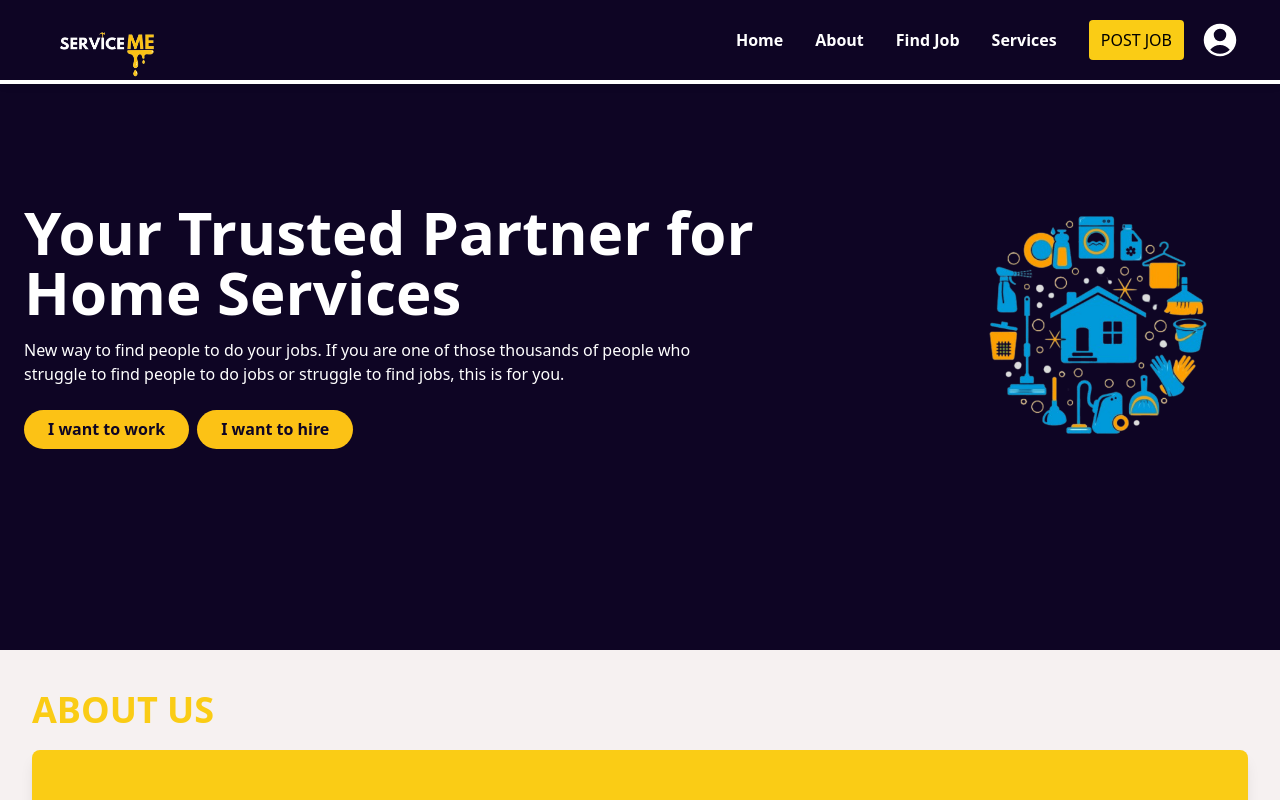
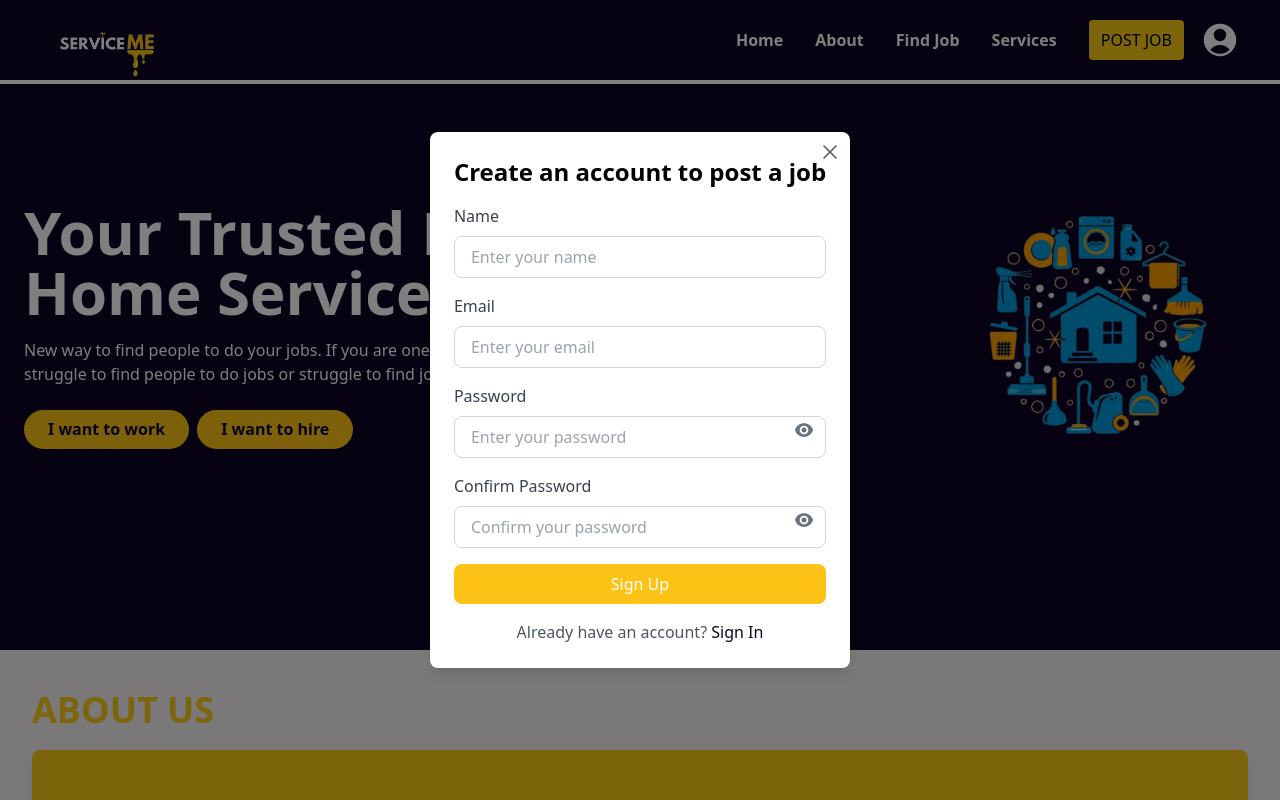
Before and after one commit to VirtusaMax/service-me-front-end, a React (Vite) app: page / in a window 1280 px wide. Both pictures are taken after a click on the button "POST JOB". Shown: the top 800 px of the page. Built offline with nearby package versions, Linux system fonts and the light colour scheme; grey boxes are pictures that could not be loaded.

Commit message:
Register button update

```diff
--- /dev/null
+++ b/src/components/custom-components/LoginModal.jsx
@@ -0,0 +1,151 @@
+import React, { useState } from 'react';
+import { XMarkIcon, EyeIcon, EyeSlashIcon } from '@heroicons/react/24/solid';
+
+const LoginModal = ({ showModal, closeModal }) => {
+    const [isSignUp, setIsSignUp] = useState(true);
+    const [showPassword, setShowPassword] = useState(false); // Toggle password visibility
+
+    if (!showModal) return null;
+
+    return (
+        <div className="fixed inset-0 flex items-center justify-center bg-black bg-opacity-50 z-50">
+            <div className="bg-white w-120 p-6 rounded-lg shadow-lg relative">
+                <h2 className="text-2xl font-bold mb-4">
+                    {isSignUp ? 'Create an account to post a job' : 'Sign In to post job'}
+                </h2>
+                <form>
+                    {!isSignUp && (
+                        <>
+                            <div className="mb-4">
+                                <label className="block text-gray-700 mb-2" htmlFor="email">
+                                    Email
+                                </label>
+                                <input
+                                    type="email"
+                                    id="email"
+                                    className="w-full px-4 py-2 border border-gray-300 rounded-lg focus:outline-none focus:ring focus:ring-custom-yellow"
+                                    placeholder="Enter your email"
+                                />
+                            </div>
+                            <div className="mb-4 relative">
+                                <label className="block text-gray-700 mb-2" htmlFor="password">
+                                    Password
+                                </label>
+                                <input
+                                    type={showPassword ? 'text' : 'password'}
+                                    id="password"
+                                    className="w-full px-4 py-2 border border-gray-300 rounded-lg focus:outline-none focus:ring focus:ring-custom-yellow"
+                                    placeholder="Enter your password"
+                                />
+                                <span
+                                    className="absolute right-3 top-9 cursor-pointer text-gray-500"
+                                    onClick={() => setShowPassword(!showPassword)}
+                                >
+                                    {showPassword ? (
+                                        <EyeSlashIcon className="w-5 h-5" />
+                                    ) : (
+                                        <EyeIcon className="w-5 h-5" />
+                                    )}
+                                </span>
+                            </div>
+                        </>
+                    )}
+                    {isSignUp && (
+                        <>
+                            <div className="mb-4">
+                                <label className="block text-gray-700 mb-2" htmlFor="name">
+                                    Name
+                                </label>
+                                <input
+                                    type="text"
+                                    id="name"
+                                    className="w-full px-4 py-2 border border-gray-300 rounded-lg focus:outline-none focus:ring focus:ring-custom-yellow"
+                                    placeholder="Enter your name"
+                                />
+                            </div>
+                            <div className="mb-4">
+                                <label className="block text-gray-700 mb-2" htmlFor="email">
+                                    Email
+                                </label>
+                                <input
+                                    type="email"
+                                    id="email"
+                                    className="w-full px-4 py-2 border border-gray-300 rounded-lg focus:outline-none focus:ring focus:ring-custom-yellow"
+                                    placeholder="Enter your email"
+                                />
+                            </div>
+                            <div className="mb-4 relative">
+                                <label className="block text-gray-700 mb-2" htmlFor="password">
+                                    Password
+                                </label>
+                                <input
+                                    type={showPassword ? 'text' : 'password'}
+                                    id="password"
+                                    className="w-full px-4 py-2 border border-gray-300 rounded-lg focus:outline-none focus:ring focus:ring-custom-yellow"
+                                    placeholder="Enter your password"
+                                />
+                                <span
+                                    className="absolute right-3 top-9 cursor-pointer text-gray-500"
+                                    onClick={() => setShowPassword(!showPassword)}
+                                >
+                                    {showPassword ? (
+                                        <EyeSlashIcon className="w-5 h-5" />
+                                    ) : (
+                                        <EyeIcon className="w-5 h-5" />
+                                    )}
+                                </span>
+                            </div>
+                            <div className="mb-4 relative">
+                                <label
+                                    className="block text-gray-700 mb-2"
+                                    htmlFor="confirm-password"
+                                >
+                                    Confirm Password
+                                </label>
+                                <input
+                                    type={showPassword ? 'text' : 'password'}
+                                    id="confirm-password"
+                                    className="w-full px-4 py-2 border border-gray-300 rounded-lg focus:outline-none focus:ring focus:ring-custom-yellow"
+                                    placeholder="Confirm your password"
+                                />
+                                <span
+                                    className="absolute right-3 top-9 cursor-pointer text-gray-500"
+                                    onClick={() => setShowPassword(!showPassword)}
+                                >
+                                    {showPassword ? (
+                                        <EyeSlashIcon className="w-5 h-5" />
+                                    ) : (
+                                        <EyeIcon className="w-5 h-5" />
+                                    )}
+                                </span>
+                            </div>
+                        </>
+                    )}
+                    <button
+                        type="submit"
+                        className="w-full bg-custom-yellow text-white py-2 px-4 rounded-lg hover:bg-custom-blue"
+                    >
+                        {isSignUp ? 'Sign Up' : 'Sign In'}
+                    </button>
+                </form>
+                <p className="mt-4 text-center text-gray-600">
+                    {isSignUp ? 'Already have an account?' : "Don't have an account?"}{' '}
+                    <span
+                        className="text-custom-blue cursor-pointer"
+                        onClick={() => setIsSignUp(!isSignUp)}
+                    >
+                        {isSignUp ? 'Sign In' : 'Sign Up'}
+                    </span>
+                </p>
+                <div
+                    className="absolute top-2 right-2 cursor-pointer"
+                    onClick={closeModal}
+                >
+                    <XMarkIcon className="w-6 h-6 text-gray-600 hover:text-custom-yellow" />
+                </div>
+            </div>
+        </div>
+    );
+};
+
+export default LoginModal;
--- a/src/components/custom-components/Navbar.jsx
+++ b/src/components/custom-components/Navbar.jsx
@@ -1,7 +1,8 @@
-// src/components/Navbar.js
+// src/components/custom-components/Navbar.jsx
 import React, { useState } from 'react';
 import { Bars3BottomLeftIcon, XMarkIcon, UserCircleIcon } from '@heroicons/react/24/solid';
 import logo from "../../assets/header_section/logo1.png";
+import LoginModal from './LoginModal'; // Import LoginModal
 
 const Navbar = () => {
     const Links = [
@@ -12,6 +13,10 @@ const Navbar = () => {
     ];
 
     const [isOpen, setIsOpen] = useState(false);
+    const [showModal, setShowModal] = useState(false);
+
+    const openModal = () => setShowModal(true);
+    const closeModal = () => setShowModal(false);
 
     return (
         <div className='z-50 shadow-md w-full fixed top-0 left-0 border-b-4 border-white'>
@@ -51,6 +56,7 @@ const Navbar = () => {
                     {/* POST JOB Button */}
                     <button
                         className='btn bg-yellow-400 text-black py-2 px-3 md:ml-8 rounded md:static mr-4'
+                        onClick={openModal}
                     >
                         POST JOB
                     </button>
@@ -65,6 +71,9 @@ const Navbar = () => {
                     </div>
                 </div>
             </div>
+
+            {/* Login Modal */}
+            <LoginModal showModal={showModal} closeModal={closeModal} />
         </div>
     );
 };
--- a/src/section/about/AboutUs.jsx
+++ b/src/section/about/AboutUs.jsx
@@ -18,6 +18,7 @@ const AboutUs = () => {
           </div>
         ))}
       </div>
+
     </section>
   );
 };
--- a/src/section/register_section/Register.jsx
+++ b/src/section/register_section/Register.jsx
@@ -6,6 +6,7 @@ import 'swiper/css/effect-coverflow';
 import 'swiper/css/pagination';
 import background from '../../assets/register_section/backlogo.png';
 import profileData from "../../data/profileData.json";
+
 
 const Register = () => {
   return (
```
